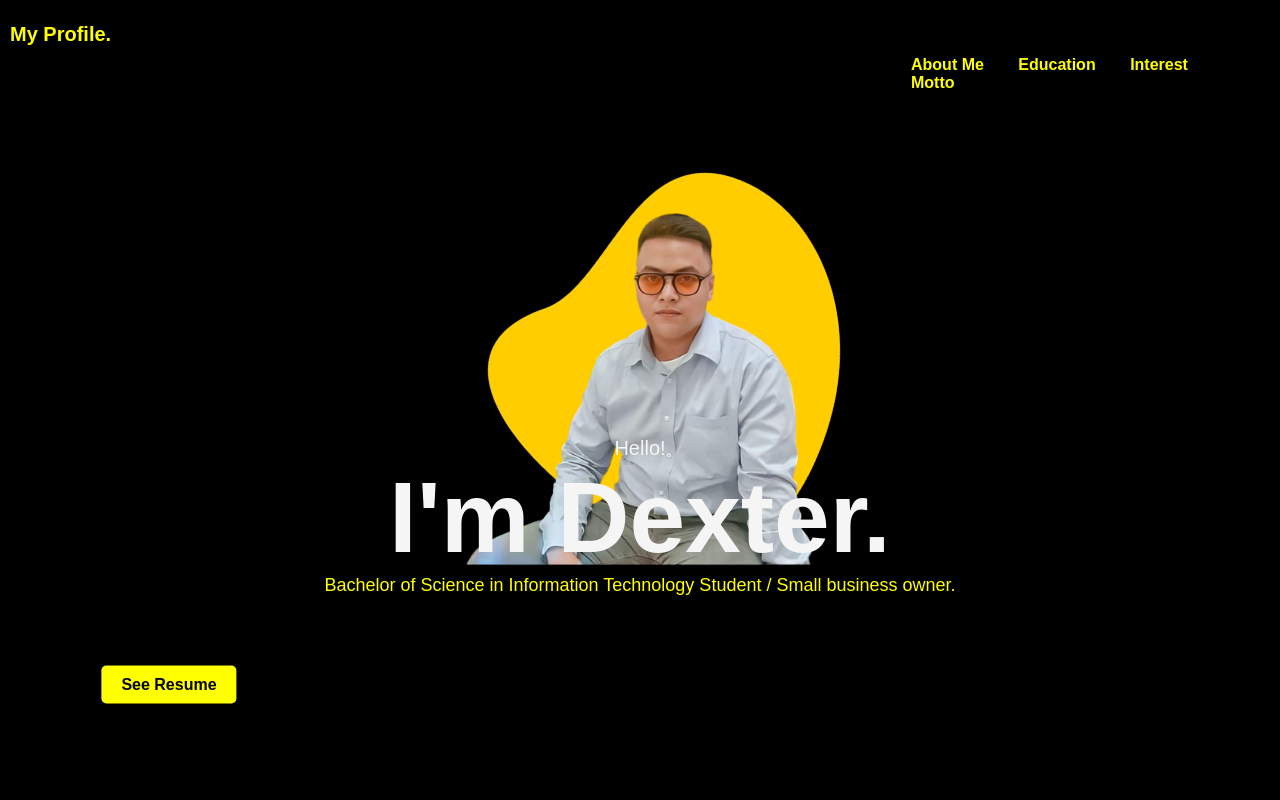
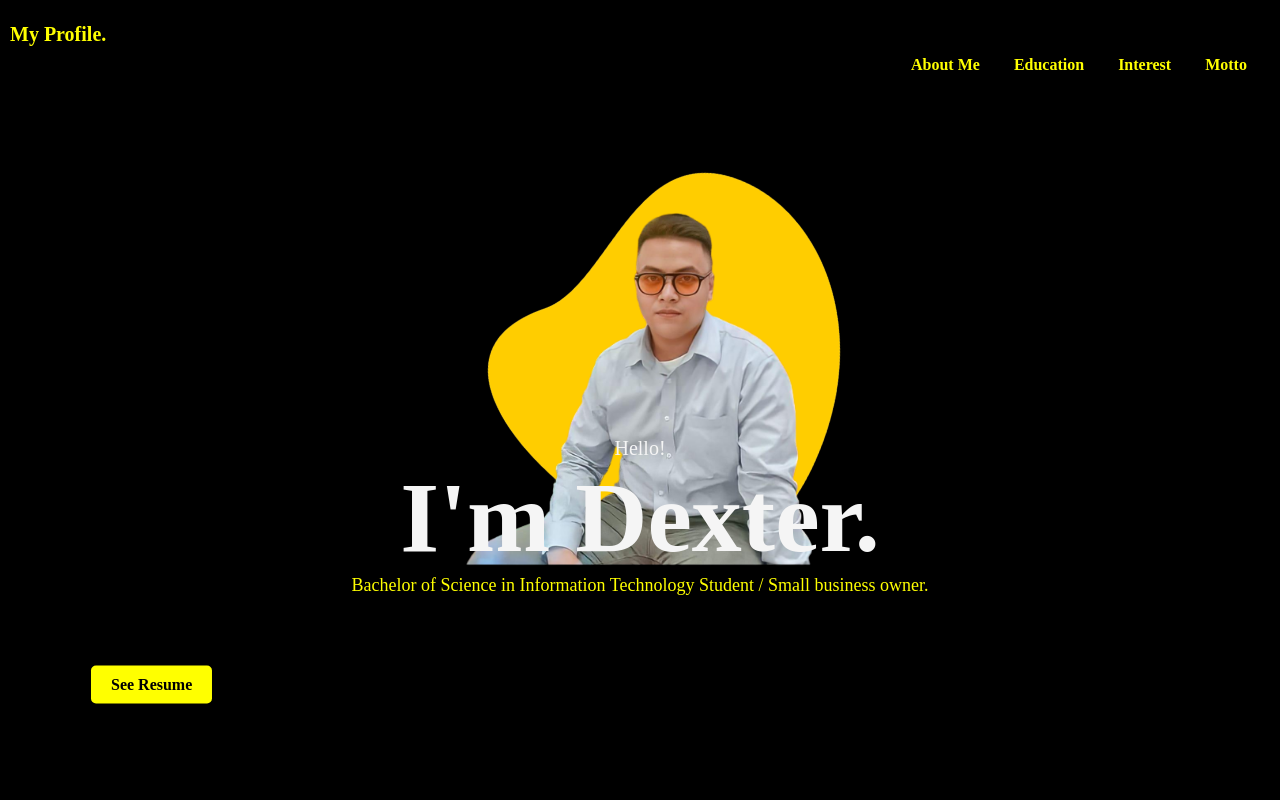
Before and after one commit to gnome-x11/web, a plain HTML site: page index.html in a window 1280 px wide. Shown: the top 800 px of the page. Drawn offline with Linux system fonts and the light colour scheme.

Commit message:
Update style.css

```diff
--- a/style.css
+++ b/style.css
@@ -1,7 +1,7 @@
 body {
     margin: 0;
     padding: 0;
-    font-family: sans-serif;
+    font-family: poppins;
     background-color: black;
 
 }
```
